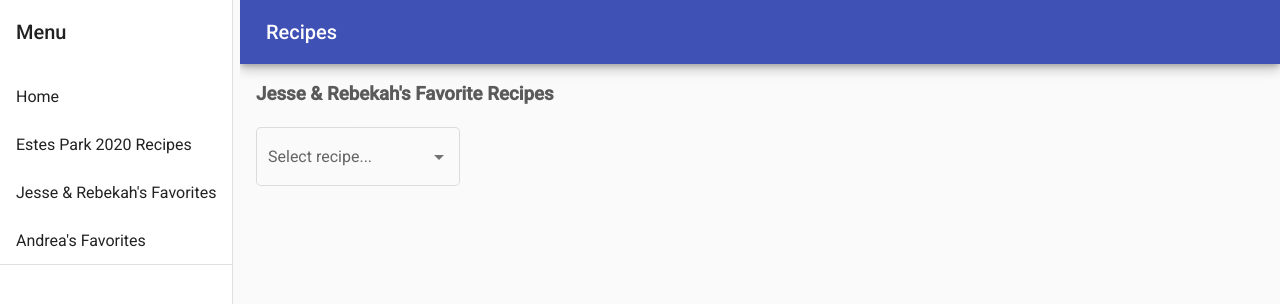
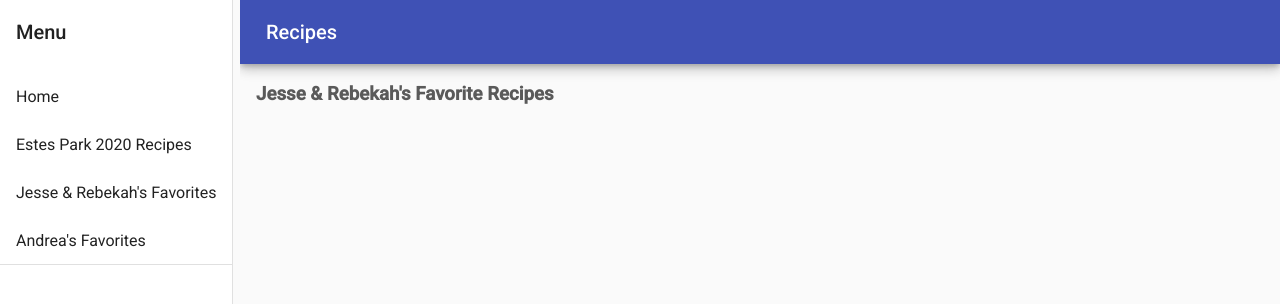
Before and after one commit to jesselind/estes-menus, an Angular app in the folder estes-menus/: page /jrl-recipes in a window 1280 px wide. Shown: the top 304 px of the page. Built offline with nearby package versions, Linux system fonts and the light colour scheme.

Commit message:
commented out incomplete template code

```diff
--- a/estes-menus/src/app/aa-recipes/aa-recipes.component.html
+++ b/estes-menus/src/app/aa-recipes/aa-recipes.component.html
@@ -1,6 +1,6 @@
 <div class="recipes-main">
     <h3>Andrea's Favorite Recipes</h3>
-    <mat-form-field appearance="outline">
+    <!-- <mat-form-field appearance="outline">
         <mat-label>Select recipe...</mat-label>
         <mat-select [(ngModel)]="selectedValue">
             <mat-option *ngFor="let recipe of recipes"
@@ -8,5 +8,5 @@
                 {{recipe.viewValue}}
             </mat-option>
         </mat-select>
-    </mat-form-field>
+    </mat-form-field> -->
 </div>
--- a/estes-menus/src/app/jrl-recipes/jrl-recipes.component.html
+++ b/estes-menus/src/app/jrl-recipes/jrl-recipes.component.html
@@ -1,6 +1,6 @@
 <div class="recipes-main">
     <h3>Jesse & Rebekah's Favorite Recipes</h3>
-    <mat-form-field appearance="outline">
+    <!-- <mat-form-field appearance="outline">
         <mat-label>Select recipe...</mat-label>
         <mat-select [(ngModel)]="selectedValue">
             <mat-option *ngFor="let recipe of recipes"
@@ -8,5 +8,5 @@
                 {{recipe.viewValue}}
             </mat-option>
         </mat-select>
-    </mat-form-field>
+    </mat-form-field> -->
 </div>
```
